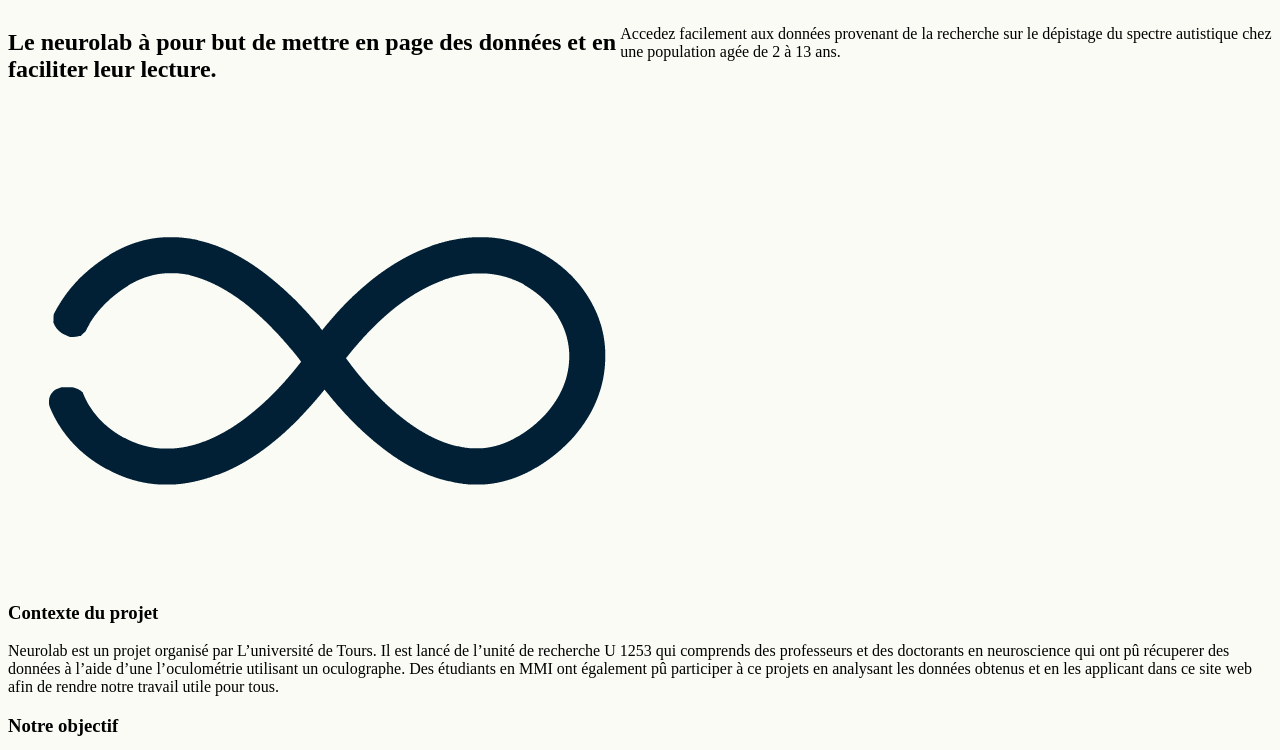
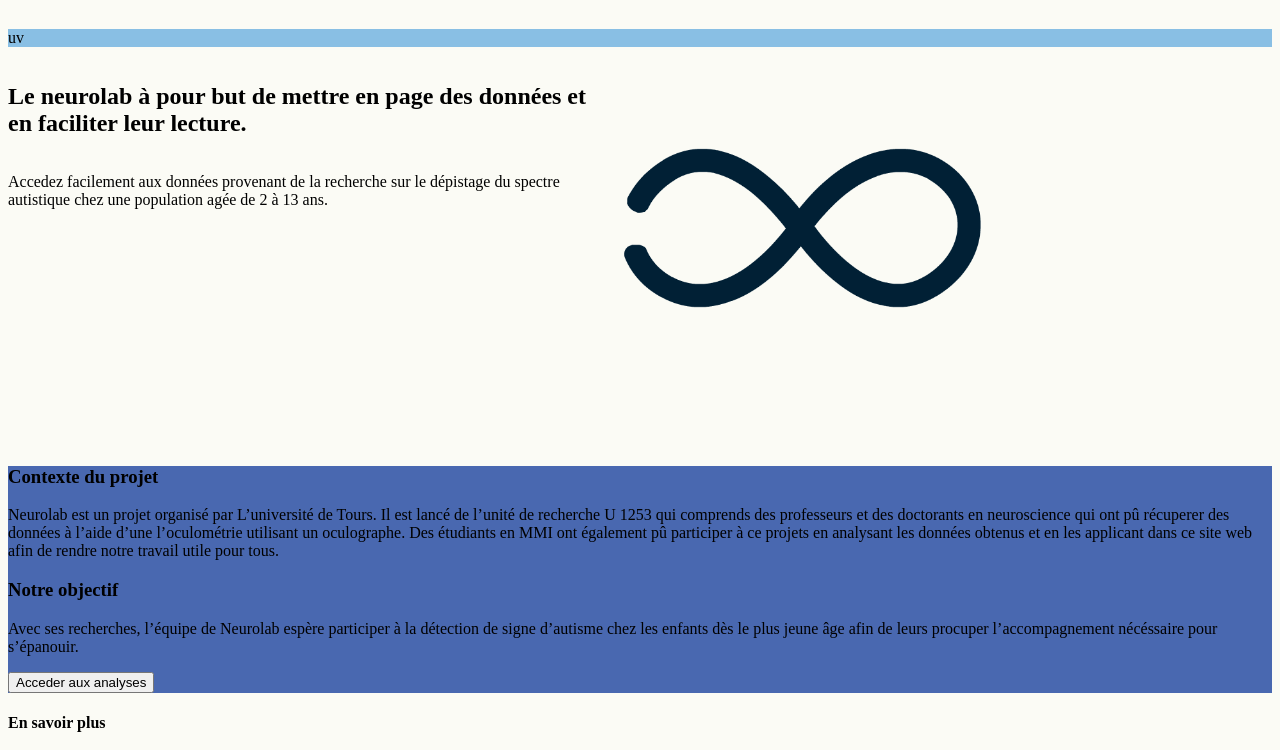
Before and after one commit to Is3e/SAE30.13, a plain HTML site: page index.html in a window 1280 px wide. Shown: the part 114-864 px from the top of the page. Drawn offline with Linux system fonts and the light colour scheme.

Commit message:
petit changement dans le css

```diff
--- a/index.css
+++ b/index.css
@@ -4,7 +4,6 @@
     --true-blue:#4968B0;
     --true-blue-bis:#89BFE4;
     --olivine: #B4D093;
-    --true-blue:#B4D093;
     --jasmine:#F6D487;
     --coral:#FD7144;
     --morally-grey:#E7E7E7;
@@ -17,8 +16,6 @@
 
 header{
     background-color: var(--primary-color);
-    display: flex;
-    flex-direction: row;
 }
 
 div{
@@ -26,8 +23,28 @@
     flex-direction: row;
 }
 
+
 .part{
     background-color: var(--true-blue-bis);
 }
 
+.fullBlue{
+    background-color: var(--true-blue);
+}
+
+.part1{
+    display: flex;
+    flex-direction: row;
+}
+.anim2{
+    max-height: 80%;
+    max-width:80%;
+}
+
+.ok{
+    width:590px;
+    display: flex;
+    flex-direction: column;
+}
+
 /* gestion des typos */
--- a/index.html
+++ b/index.html
@@ -21,19 +21,20 @@
         <section class="part">
             <p>uv</p>
         </section>
-
         <section class="part1">
-            <div>
+            <div class="ok">
                 <h2>Le neurolab à pour but de mettre en page des données et en faciliter leur lecture. </h2>
                 <p>Accedez facilement aux données provenant de
                     la recherche sur le dépistage du spectre autistique chez une population agée de 2 à 13 ans.
                 </p>
             </div>
-            <div>
+
+            <div class="ko" >
                 <img class="anim2" src="images/infini.gif" alt="sigle infini">
             </div>
         </section>
 
+        <section class="fullBlue">
             <section class="part2">
                 <h3>Contexte du projet</h3>
                 <p>Neurolab est un projet organisé par L’université de Tours.
@@ -45,6 +46,8 @@
                 <p>Avec ses recherches, l’équipe de Neurolab espère participer à la détection de signe d’autisme chez les enfants dès le plus jeune âge afin de leurs procuper l’accompagnement nécéssaire pour s’épanouir.</p>
                 <button>Acceder aux analyses</button>
             </section>
+        </section>
+
     </main>
 
     <footer>
```
Lines whose indentation alone changed are shown as unchanged.
